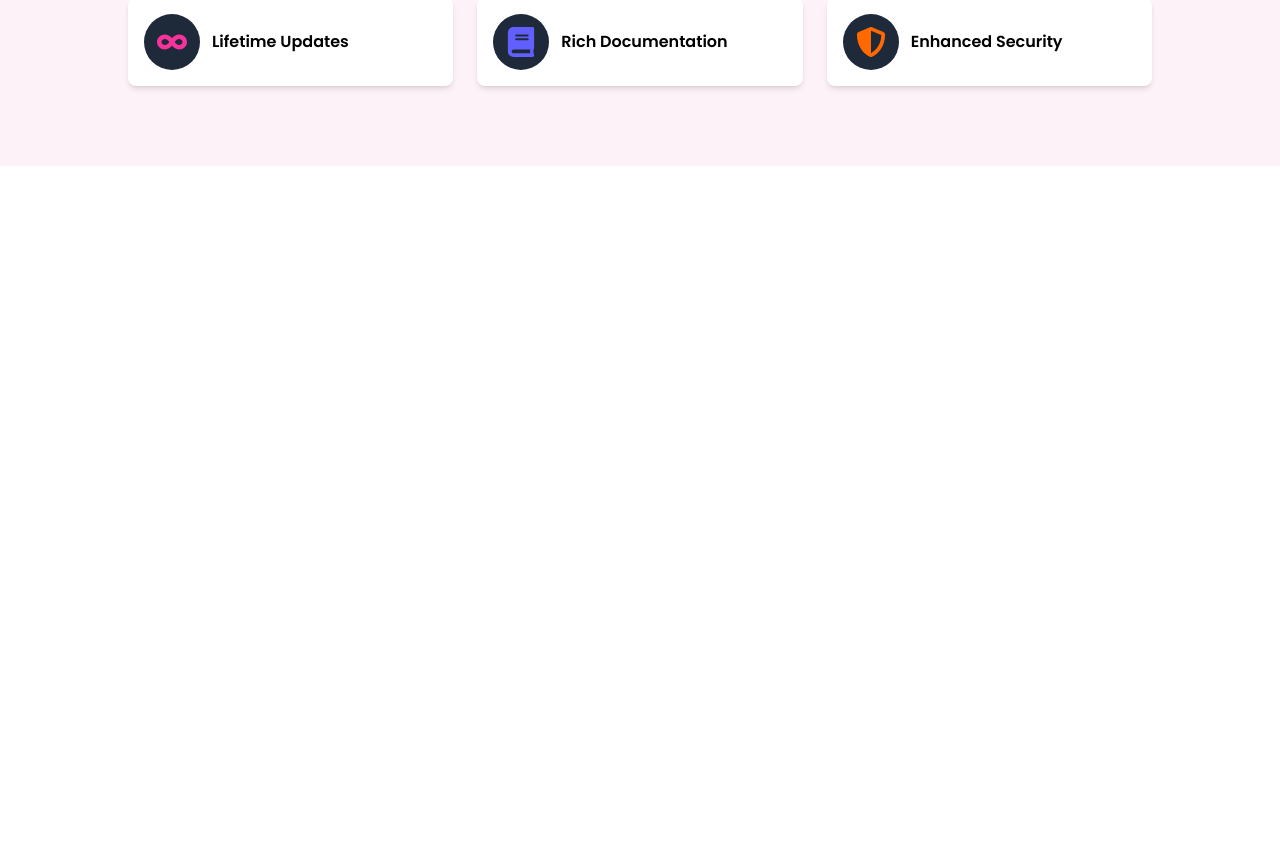
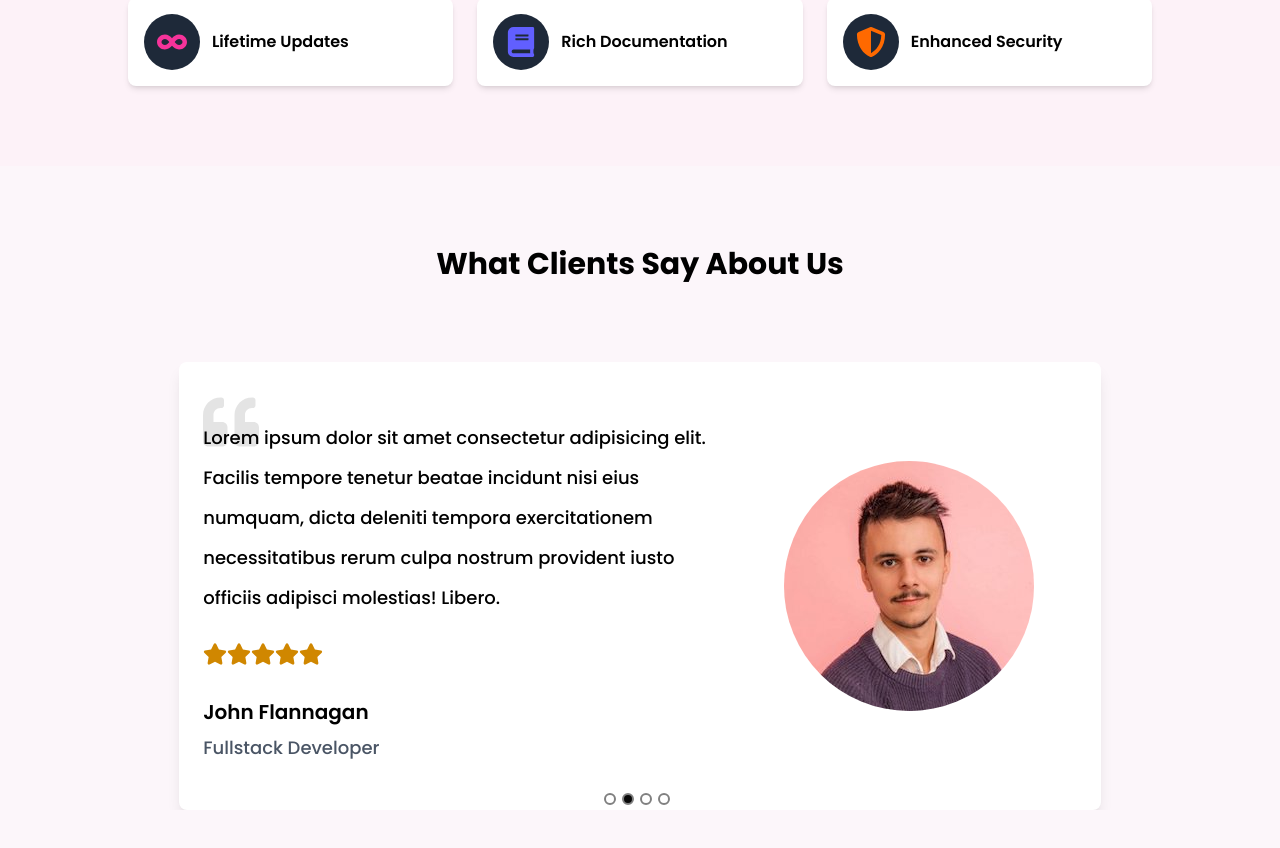
Before and after one commit to Nick-Salifu/spike-hub, a Next.js app: page / in a window 1280 px wide. Shown: the part 2446-3294 px from the top of the page. Before the commit the page ends 2612 px from the top, so only its background shows below. Built offline with nearby package versions, Linux system fonts and the light colour scheme.

Commit message:
completed the review section

```diff
--- a/components/Home/Home.jsx
+++ b/components/Home/Home.jsx
@@ -1,6 +1,7 @@
 import Analytics from "./Analytics/Analytics"
 import Features from "./Features/Features"
 import Hero from "./Hero/Hero"
+import Reviews from "./Reviews/Reviews"
 import WhyChoose from "./WhyChoose/WhyChoose"
 
 const Home = () => {
@@ -10,6 +11,7 @@ const Home = () => {
       <WhyChoose />
       <Analytics />
       <Features />
+      <Reviews />
     </div>
   )
 }
--- /dev/null
+++ b/components/Home/Reviews/ReviewCard.jsx
@@ -0,0 +1,43 @@
+import Image from "next/image"
+import { FaQuoteLeft, FaStar } from "react-icons/fa"
+
+const ReviewCard = ({name, image}) => {
+  return (
+    <div className="w-full lg:w-[90%] relative mx-auto p-6 bg-white shadow-lg rounded-lg">
+        <div>
+           <FaQuoteLeft className="w-14 h-14 absolute top-8 opacity-10" />
+        </div>
+        <div className="grid grid-cols-1 lg:grid-cols-5 gap-6 items-center">
+            {/* Text Content */}
+            <div className="col-span-3 order-2 lg:order-1">
+                <p className="mt-8 text-sm sm:text-base md:text-lg font-medium leading-6 sm:leading-[1.8rem] md:leading-10">
+                    Lorem ipsum dolor sit amet consectetur adipisicing elit. Facilis tempore tenetur beatae incidunt nisi eius numquam, dicta deleniti tempora exercitationem necessitatibus rerum culpa nostrum provident iusto officiis adipisci molestias! Libero.
+                </p>
+                <div className="flex items-center mt-6">
+                    <FaStar className="text-yellow-600 w-6 h-6" />
+                    <FaStar className="text-yellow-600 w-6 h-6" />
+                    <FaStar className="text-yellow-600 w-6 h-6" />
+                    <FaStar className="text-yellow-600 w-6 h-6" />
+                    <FaStar className="text-yellow-600 w-6 h-6" />
+                </div>
+                <h1 className="mt-8 font-semibold text-xl">{name}</h1>
+                <p className="mt-2 mb-6 text-lg font-medium text-gray-600">
+                    Fullstack Developer
+                </p>
+            </div>
+            {/* Image Content */}
+            <div className="col-span-2 mx-auto order-1 lg:order-2">
+                <Image
+                    src={image}
+                    alt="images"
+                    width={250}
+                    height={120}
+                    className="rounded-full"
+                />
+            </div>
+        </div>
+    </div>
+  )
+}
+
+export default ReviewCard
--- /dev/null
+++ b/components/Home/Reviews/Reviews.jsx
@@ -0,0 +1,50 @@
+"use client"
+
+import Carousel from "react-multi-carousel"
+import "react-multi-carousel/lib/styles.css"
+import ReviewCard from "./ReviewCard"
+
+const responsive = {
+    desktop: {
+        breakpoint: { max: 3000, min: 1024 },
+        items: 1,
+        slidesToSlide: 1,
+    },
+    tablet: {
+        breakpoint: { max: 1024, min: 464 },
+        items: 1,
+        slidesToSlide: 1,
+    },
+    mobile: {
+        breakpoint: { max: 464, min: 0 },
+        items: 1,
+        slidesToSlide: 1,
+    },
+}
+
+const Reviews = () => {
+  return (
+    <div className="py-16 bg-[#fcf6fa]">
+        <h1 className="mt-4 text-2xl md:text-3xl font-bold capitalize text-center">
+            What clients say about us
+        </h1>
+        <div className="mt-20 w-[90%] md:w-[80%] mx-auto">
+            <Carousel
+                arrows={false}
+                autoPlay={true}
+                autoPlaySpeed={4000}
+                infinite
+                responsive={responsive}
+                showDots
+            >
+                <ReviewCard name="Jenny Smith" image="/images/c1.png" />
+                <ReviewCard name="John Flannagan" image="/images/c2.png" />
+                <ReviewCard name="Mary Friday" image="/images/c1.png" />
+                <ReviewCard name="Josh Burrows" image="/images/c2.png" />
+            </Carousel>
+        </div>
+    </div>
+  )
+}
+
+export default Reviews
--- a/package.json
+++ b/package.json
@@ -12,7 +12,8 @@
     "next": "15.5.6",
     "react": "19.1.0",
     "react-dom": "19.1.0",
-    "react-icons": "^5.5.0"
+    "react-icons": "^5.5.0",
+    "react-multi-carousel": "^2.8.6"
   },
   "devDependencies": {
     "@eslint/eslintrc": "^3",
```
Also changed, not shown: 1 other file (tests, documents, lock files or other folders).
